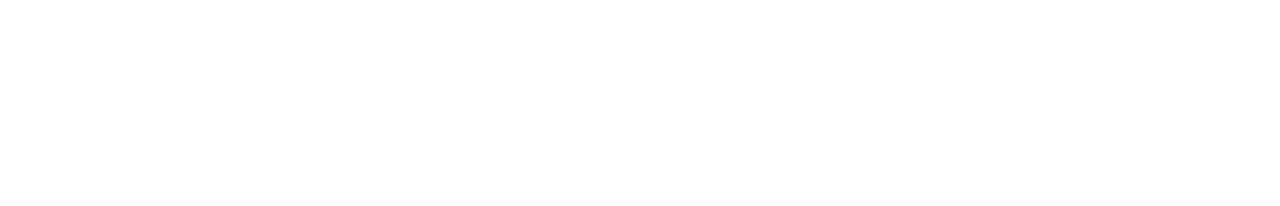
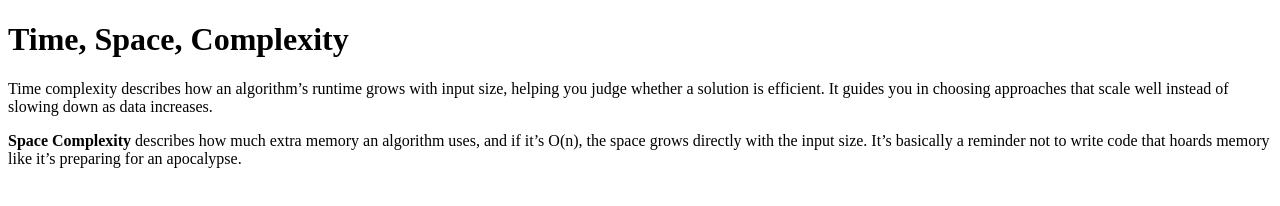
Before and after one commit to acciojob/time-and-space-complexity-uzairansari0, a website: page main.html in a window 1280 px wide. Drawn offline with Linux system fonts and the light colour scheme.

Commit message:
created a submission

```diff
--- a/main.html
+++ b/main.html
@@ -7,6 +7,11 @@
 </head>
 
 <body>
+	<h1>Time, Space, Complexity</h1>
+	<p>Time complexity describes how an algorithm’s runtime grows with input size, helping you judge whether a solution is efficient. It guides
+		you in choosing approaches that scale well instead of slowing down as data increases.</p>
+	<p><b>Space Complexity</b> describes how much extra memory an algorithm uses, and if it’s O(n), the space grows directly with the input size. It’s basically a reminder not to write
+		code that hoards memory like it’s preparing for an apocalypse.</p>
 	<!-- the entire body must be written by student -->
     <script type="text/javascript" src="./script.js">
 </script>
```
